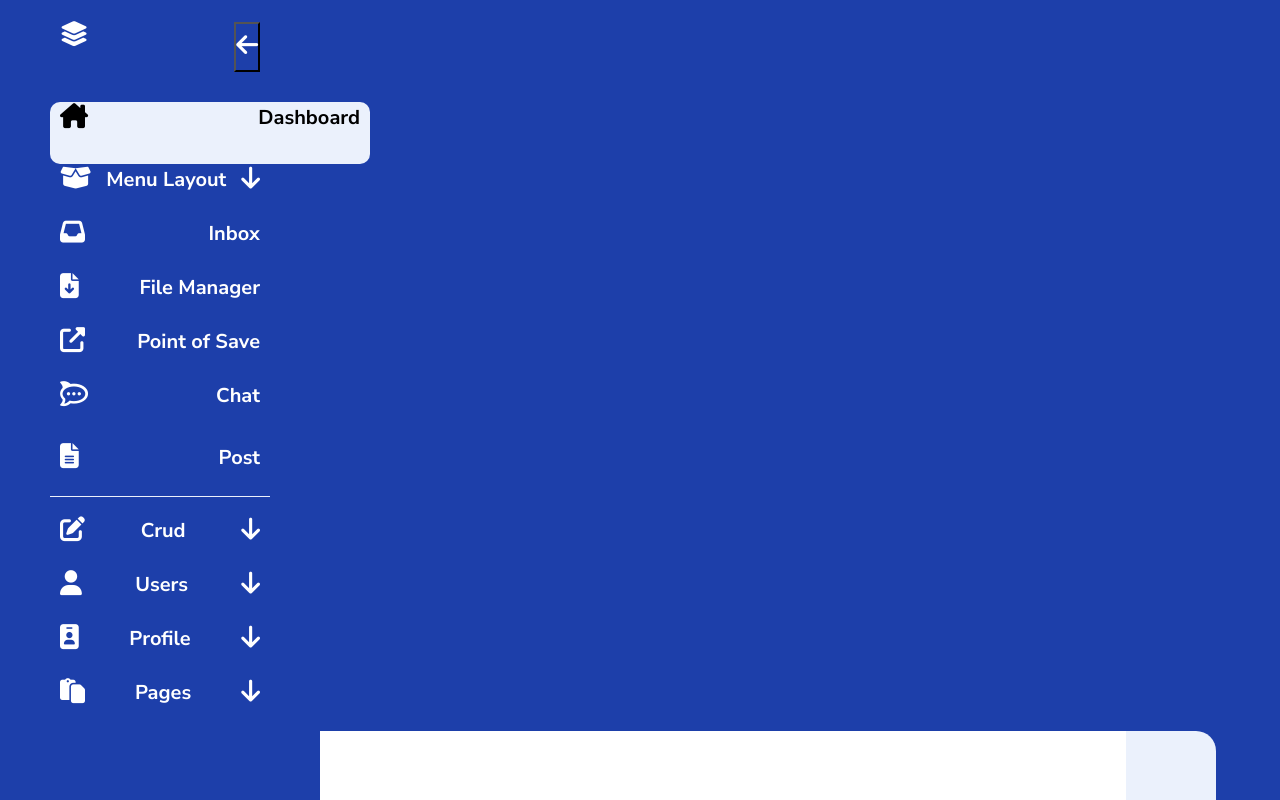
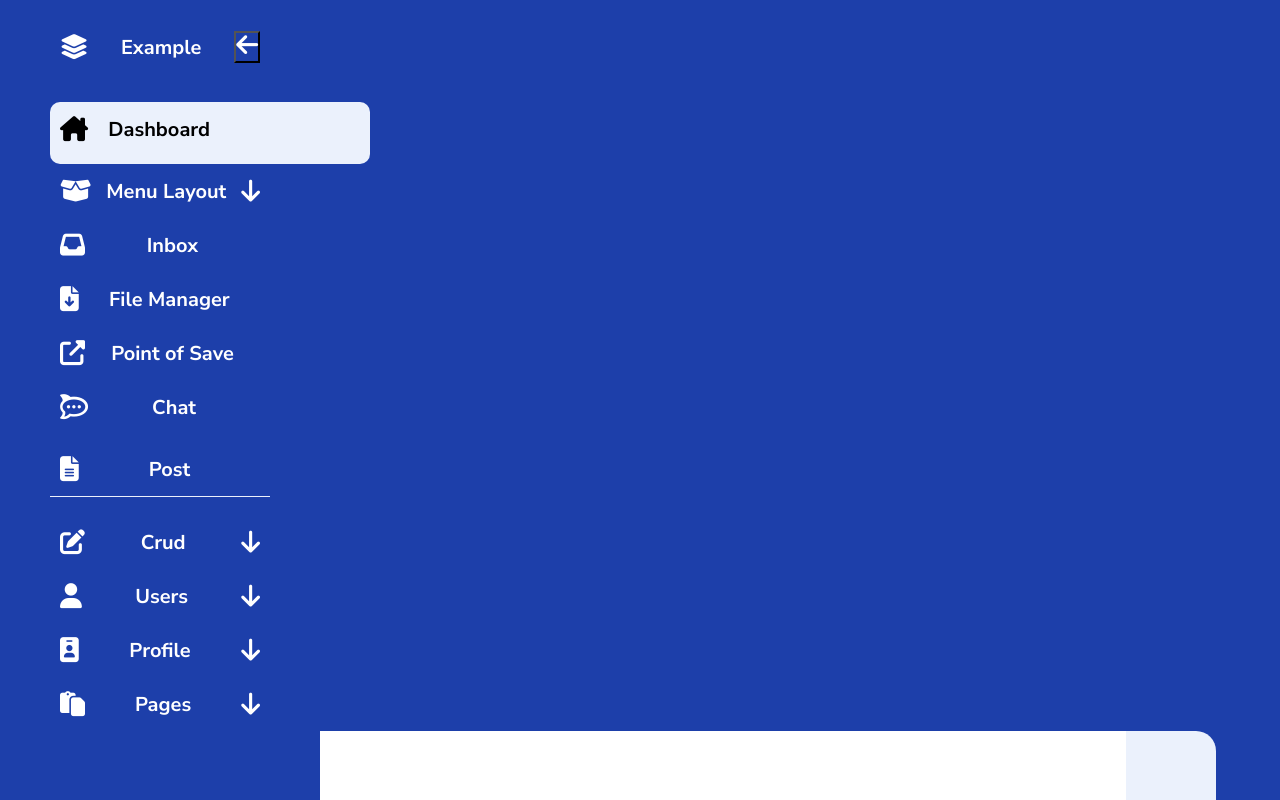
Before and after one commit to mts-the-encoder/frontBasics, a Vue app in the folder dash/: page / in a window 1280 px wide. Shown: the top 800 px of the page. Built offline with nearby package versions, Linux system fonts and the light colour scheme.

Commit message:
some progress, pq é tão difícil mover uma div

```diff
--- a/dash/src/components/Items.vue
+++ b/dash/src/components/Items.vue
@@ -1,7 +1,7 @@
 <template>
   <div class="item" id="span-example">
     <i class="fa-solid fa-layer-group"></i>
-    <span v-if="showDash">Example</span>
+    <span v-if="!showDash">Example</span>
     <button @click="showDash = ! showDash">
       <i id="teste" class="fa-solid fa-arrow-left"></i>
     </button>
@@ -12,7 +12,7 @@
   </div>
   <div class="item">
     <i class="fa-solid fa-box-open"></i>
-    <span>Menu Layout</span>
+    <span class="big-text">Menu Layout</span>
     <i class="fa-solid fa-arrow-down"></i>
   </div>
   <div class="item">
@@ -76,7 +76,15 @@ export default {
     padding-top: 2px;
     vertical-align: middle;
     display: flex;
-    justify-content: space-between;
+    justify-content:space-between;
+    align-items: center;
+  }
+  // .big-text {
+  //   margin-left: ;
+  // }
+  span {
+    text-align-last: center;
+    margin: 0 auto;
   }
   #dash {
     background-color: #EBF1FC;
@@ -95,6 +103,7 @@ export default {
   .span-main {
     color: #000;
     background-color: #EBF1FC;
+    margin-right: 150px;
   }
   #span-example {
     padding-bottom: 30px;
@@ -111,4 +120,7 @@ export default {
     color: #000;
     background-color: #EBF1FC;
   }
+  .big-text {
+    justify-self: center;
+  }
 </style>
```
